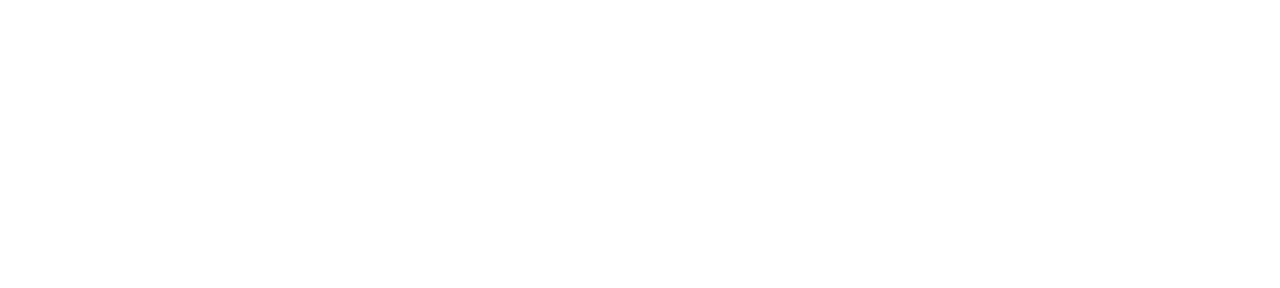
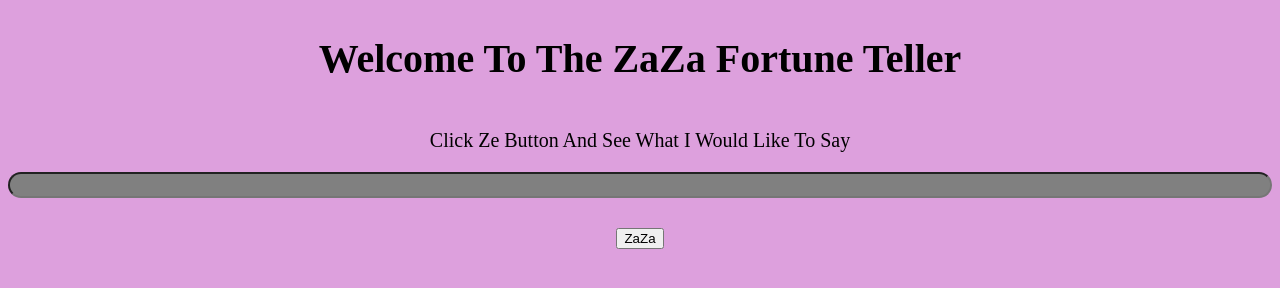
Before and after one commit to NickHChan/Random-Fortune-Teller, a plain HTML site: page index.html in a window 1280 px wide. Shown: the top 288 px of the page. Drawn offline with Linux system fonts and the light colour scheme.

Commit message:
added title, paragraph, text box and a button in the html file. and styled them in css file using flexbox

```diff
--- a/index.html
+++ b/index.html
@@ -4,9 +4,19 @@
     <meta charset="UTF-8">
     <meta http-equiv="X-UA-Compatible" content="IE=edge">
     <meta name="viewport" content="width=device-width, initial-scale=1.0">
+    <link rel="stylesheet" href="./styles.css">
     <title>Za Fortune Teller</title>
 </head>
 <body>
-
+    <h1 id="title">Welcome To The ZaZa Fortune Teller</h1>
+    <div class="firstPBox">
+        <p>Click Ze Button And See What I Would Like To Say</p>
+    </div>
+    <div class="reponseBox">
+        <input class="inputBox" type="text" readonly>
+    </div>
+    <div class="buttonBox">
+        <button>ZaZa</button>
+    </div>
 </body>
 </html>
--- a/styles.css
+++ b/styles.css
@@ -0,0 +1,41 @@
+body{
+    display: flex;
+    flex-direction: column;
+    width: auto;
+    height: 1920px;
+    background-color: plum;
+}
+
+h1{
+    font-size: 40px;
+    display: flex;
+    align-self: center;
+}
+
+p{
+    font-size: 20px;
+};
+
+.firstPBox{
+    display: flex;
+}
+.firstPBox p {
+    display: flex;
+    justify-content: center;
+}
+.buttonBox{
+    display: flex;
+    align-self: center;
+}
+.reponseBox{
+    display: flex;
+    align-self: center;
+    margin-bottom: 30px;
+    width: 100%;
+}
+.inputBox{
+    width:100%;
+    height: 20px;
+    background-color: gray;
+    border-radius: 3em;
+}
```
